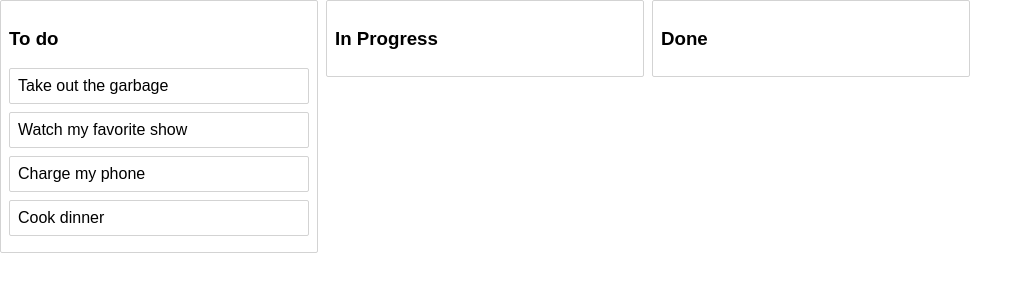
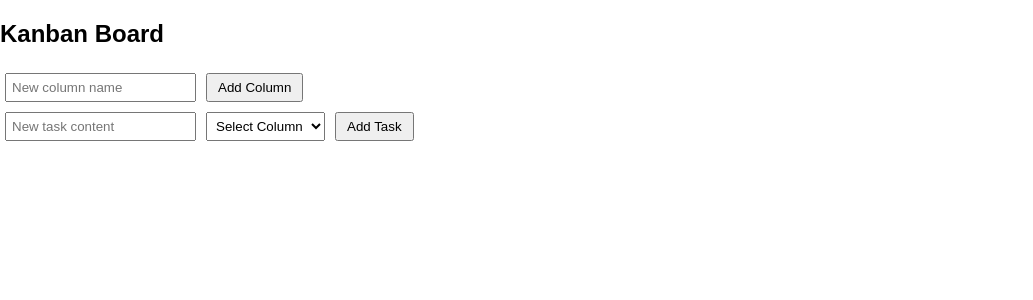
Before and after one commit to HYdride1/kanban-board, a React (Create React App) app: page / in a window 1280 px wide. Shown: the top 300 px of the page, without its empty margins (0-1033 px from the left). Built offline with nearby package versions, Linux system fonts and the light colour scheme.

Commit message:
initial commit

```diff
--- a/src/App.js
+++ b/src/App.js
@@ -1,47 +1,26 @@
 import React, { useState } from 'react';
 import { DragDropContext, Droppable, Draggable } from 'react-beautiful-dnd';
 import './styles.css';
+import { v4 as uuidv4 } from 'uuid';
 
 const initialData = {
-  tasks: {
-    'task-1': { id: 'task-1', content: 'Take out the garbage' },
-    'task-2': { id: 'task-2', content: 'Watch my favorite show' },
-    'task-3': { id: 'task-3', content: 'Charge my phone' },
-    'task-4': { id: 'task-4', content: 'Cook dinner' },
-  },
-  columns: {
-    'column-1': {
-      id: 'column-1',
-      title: 'To do',
-      taskIds: ['task-1', 'task-2', 'task-3', 'task-4'],
-    },
-    'column-2': {
-      id: 'column-2',
-      title: 'In Progress',
-      taskIds: [],
-    },
-    'column-3': {
-      id: 'column-3',
-      title: 'Done',
-      taskIds: [],
-    },
-  },
-  columnOrder: ['column-1', 'column-2', 'column-3'],
+  tasks: {},
+  columns: {},
+  columnOrder: [],
 };
 
 function App() {
   const [state, setState] = useState(initialData);
+  const [newColumnName, setNewColumnName] = useState('');
+  const [newTaskContent, setNewTaskContent] = useState('');
+  const [selectedColumn, setSelectedColumn] = useState('');
 
   const onDragEnd = result => {
     const { destination, source, draggableId } = result;
 
-    if (!destination) {
-      return;
-    }
+    if (!destination) return;
 
-    if (destination.droppableId === source.droppableId && destination.index === source.index) {
-      return;
-    }
+    if (destination.droppableId === source.droppableId && destination.index === source.index) return;
 
     const start = state.columns[source.droppableId];
     const finish = state.columns[destination.droppableId];
@@ -68,7 +47,6 @@ function App() {
       return;
     }
 
-    // Moving from one column to another
     const startTaskIds = Array.from(start.taskIds);
     startTaskIds.splice(source.index, 1);
     const newStart = {
@@ -95,7 +73,90 @@ function App() {
     setState(newState);
   };
 
+  const addColumn = () => {
+    const columnId = uuidv4();
+    const newColumn = {
+      id: columnId,
+      title: newColumnName,
+      taskIds: [],
+    };
+
+    const newState = {
+      ...state,
+      columns: {
+        ...state.columns,
+        [columnId]: newColumn,
+      },
+      columnOrder: [...state.columnOrder, columnId],
+    };
+
+    setState(newState);
+    setNewColumnName('');
+  };
+
+  const addTask = () => {
+    const taskId = uuidv4();
+    const newTask = {
+      id: taskId,
+      content: newTaskContent,
+    };
+
+    const column = state.columns[selectedColumn];
+    const newTaskIds = [...column.taskIds, taskId];
+    const newColumn = {
+      ...column,
+      taskIds: newTaskIds,
+    };
+
+    const newState = {
+      ...state,
+      tasks: {
+        ...state.tasks,
+        [taskId]: newTask,
+      },
+      columns: {
+        ...state.columns,
+        [newColumn.id]: newColumn,
+      },
+    };
+
+    setState(newState);
+    setNewTaskContent('');
+    setSelectedColumn('');
+  };
+
   return (
+    <div>
+      <h2>Kanban Board</h2>
+      <div>
+        <input
+          type="text"
+          placeholder="New column name"
+          value={newColumnName}
+          onChange={e => setNewColumnName(e.target.value)}
+        />
+        <button onClick={addColumn}>Add Column</button>
+      </div>
+      <div>
+        <input
+          type="text"
+          placeholder="New task content"
+          value={newTaskContent}
+          onChange={e => setNewTaskContent(e.target.value)}
+        />
+        <select
+          value={selectedColumn}
+          onChange={e => setSelectedColumn(e.target.value)}
+        >
+          <option value="">Select Column</option>
+          {state.columnOrder.map(columnId => (
+            <option key={columnId} value={columnId}>
+              {state.columns[columnId].title}
+            </option>
+          ))}
+        </select>
+        <button onClick={addTask}>Add Task</button>
+      </div>
       <DragDropContext onDragEnd={onDragEnd}>
         {state.columnOrder.map(columnId => {
           const column = state.columns[columnId];
@@ -131,6 +192,7 @@ function App() {
           );
         })}
       </DragDropContext>
+    </div>
   );
 }
 
--- a/src/styles.css
+++ b/src/styles.css
@@ -23,3 +23,13 @@ body {
   margin-bottom: 8px;
   background-color: white;
 }
+
+input, select {
+  margin: 5px;
+  padding: 5px;
+}
+
+button {
+  margin: 5px;
+  padding: 5px 10px;
+}
```
Lines whose indentation alone changed are shown as unchanged.
